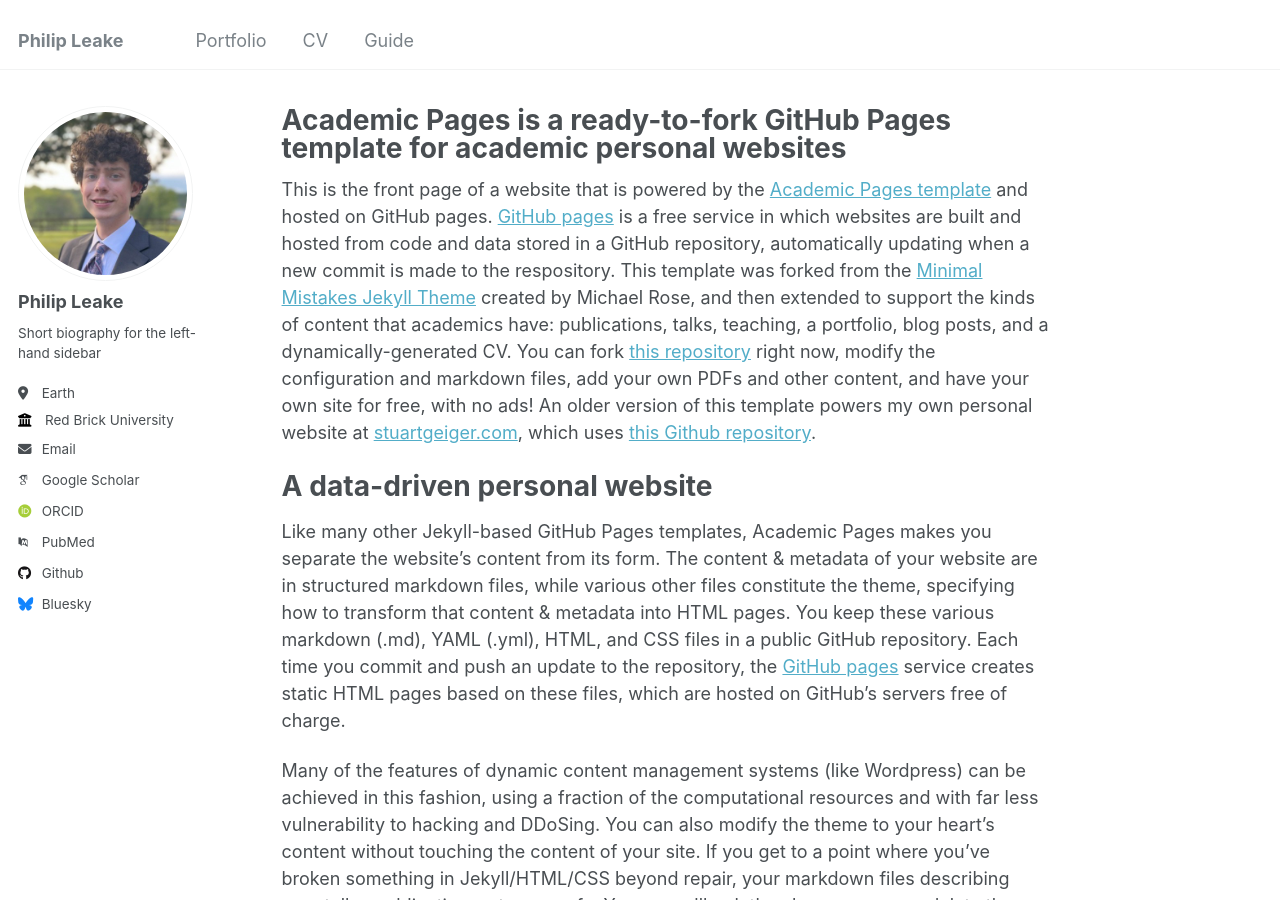
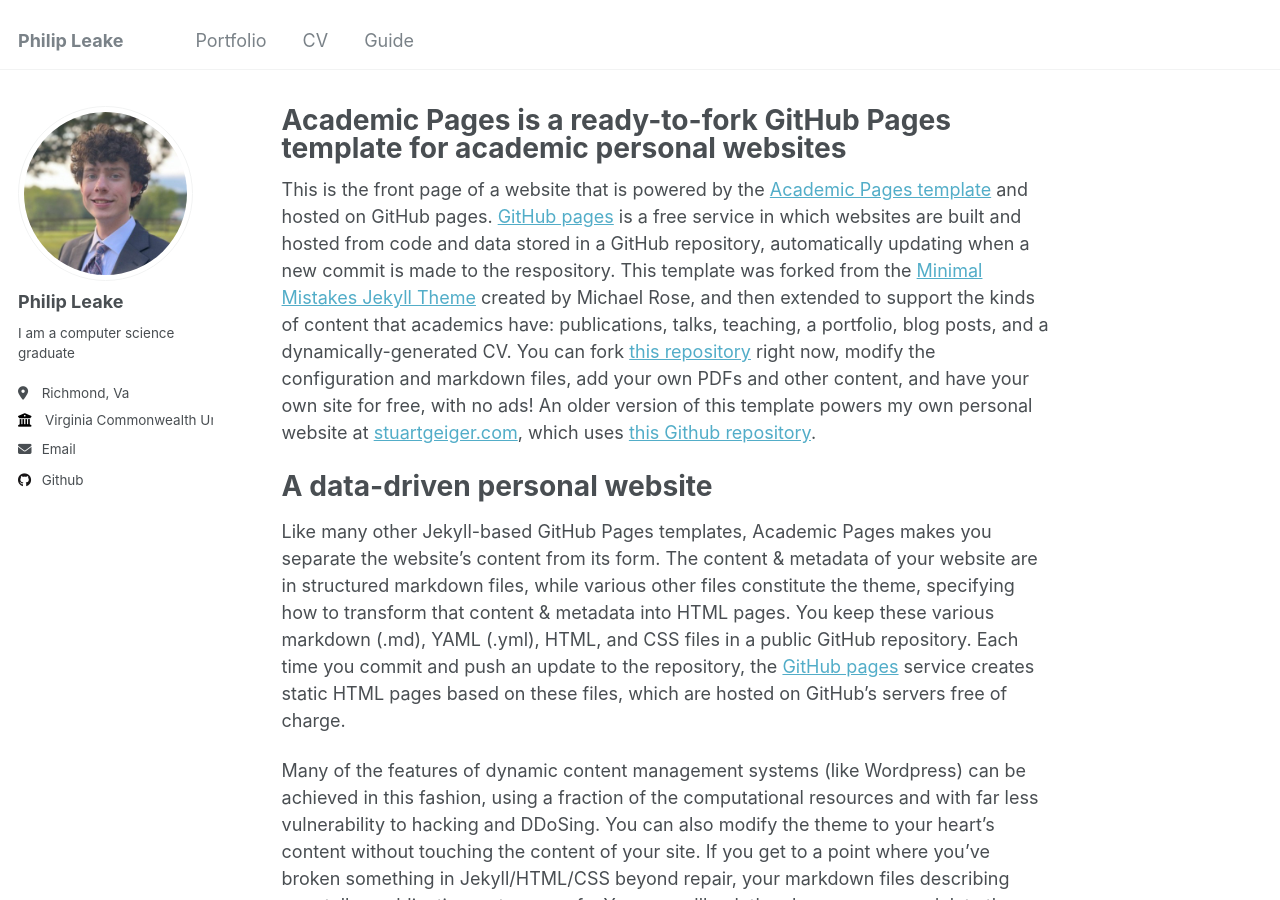
Before and after one commit to philipleake/philipleake.github.io, a Jekyll site: the page built from _pages/about.md, in a window 1280 px wide and 900 px high. Built offline with Jekyll 4.4.1, drawn with Linux system fonts in a browser that asks for light colours; some web fonts are replaced.

Commit message:
Update _config.yml

```diff
--- a/_config.yml
+++ b/_config.yml
@@ -24,19 +24,19 @@ author:
   avatar           : "profile.jpg"
   name             : "Philip Leake"
   pronouns         : # example: "he/him"
-  bio              : "Short biography for the left-hand sidebar"
-  location         : "Earth"
-  employer         : "Red Brick University"
+  bio              : "I am a computer science graduate"
+  location         : "Richmond, Va"
+  employer         : "Virginia Commonwealth University"
   uri              : # URL
-  email            : "none@example.org"
+  email            : "philipaleake@gmail.com"
 
   # Academic websites
   arxiv            : # URL - Update with the correct link to your profile
-  googlescholar    : "https://scholar.google.com/citations?user=PS_CX0AAAAAJ"
+  googlescholar    : #"https://scholar.google.com/citations?user=PS_CX0AAAAAJ"
   impactstory      : # URL
-  orcid            : "http://orcid.org/yourorcidurl"
+  orcid            : #"http://orcid.org/yourorcidurl"
   semantic         : # URL
-  pubmed           : "https://www.ncbi.nlm.nih.gov/pubmed/?term=john+snow"
+  pubmed           : #"https://www.ncbi.nlm.nih.gov/pubmed/?term=john+snow"
   researchgate     : # URL
 
   # Repositories and software development
@@ -48,7 +48,7 @@ author:
   stackoverflow    : # User number or user number and name (i.e., use "1" or "1/jeff-atwood")
 
   # Social media
-  bluesky          : "bsky.app" # Replace this with you Bluesky username
+  bluesky          : # Replace this with you Bluesky username
   facebook         : # Username
   flickr           : # Username
   foursquare       : # Username
```
